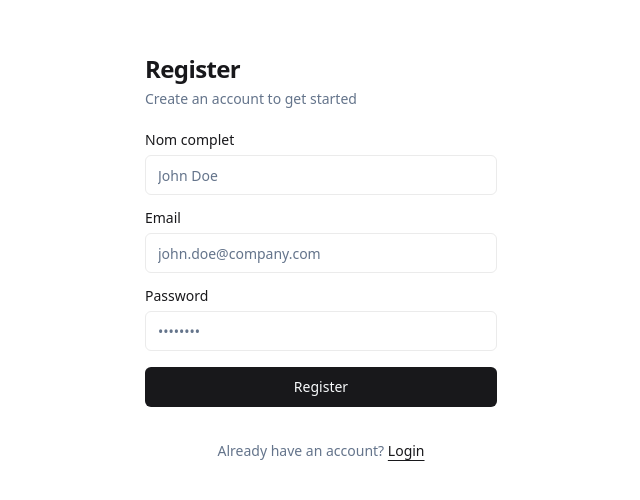
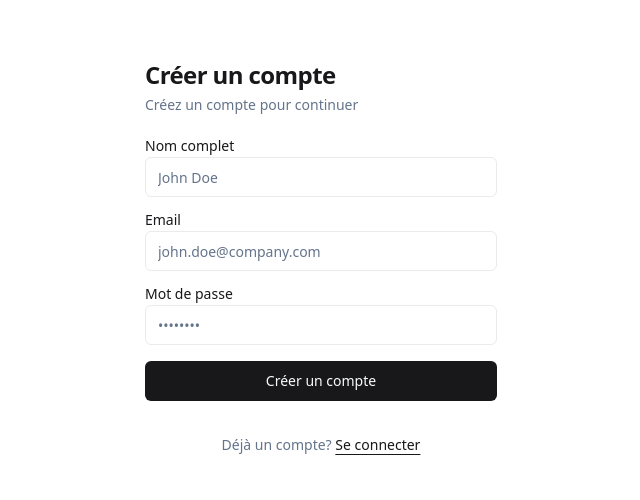
Before and after one commit to gerald-lbn/alexendria, a SvelteKit app: page /register in a window 1280 px wide. Shown: the part 138-638 px from the top of the page, without its empty margins (319-959 px from the left). Built offline with nearby package versions, Linux system fonts and the light colour scheme; no server answers; what drizzle-zod would draw is missing.

Commit message:
feat: add form enhancement

```diff
--- a/src/routes/(auth)/register/+page.svelte
+++ b/src/routes/(auth)/register/+page.svelte
@@ -1,26 +1,47 @@
 <script lang="ts">
+	import type { SubmitFunction } from '@sveltejs/kit';
+
 	import Heading from '$lib/components/auth/heading.svelte';
 	import Button from '$lib/components/ui/button/button.svelte';
 	import Input from '$lib/components/ui/input/input.svelte';
 	import Label from '$lib/components/ui/label/label.svelte';
+	import { enhance } from '$app/forms';
+
+	const { form } = $props();
+
+	let processing = $state(false);
+
+	const submit: SubmitFunction = () => {
+		processing = true;
+		return async ({ update }) => {
+			processing = false;
+			await update();
+		};
+	};
 </script>
 
 <div class="mx-auto flex h-svh max-w-sm flex-col justify-center space-y-6 p-4">
-	<Heading heading="Register" subheading="Create an account to get started" />
+	<Heading heading="Créer un compte" subheading="Créez un compte pour continuer" />
 
-	<form action="" class="grid space-y-4">
-		<div class="grid gap-2">
+	<form method="post" class="grid space-y-4" use:enhance={submit}>
+		<div class="grid gap-1">
 			<Label for="fullname">Nom complet</Label>
 			<Input required type="text" id="fullname" name="fullname" placeholder="John Doe" />
+			{#if form?.errors?.fullname}
+				<p class="text-sm text-destructive">{form.errors.fullname}</p>
+			{/if}
 		</div>
 
-		<div class="grid gap-2">
+		<div class="grid gap-1">
 			<Label for="email">Email</Label>
 			<Input required type="email" id="email" name="email" placeholder="john.doe@company.com" />
+			{#if form?.errors?.email}
+				<p class="text-sm text-destructive">{form.errors.email}</p>
+			{/if}
 		</div>
 
-		<div class="grid gap-2">
-			<Label for="password">Password</Label>
+		<div class="grid gap-1">
+			<Label for="password">Mot de passe</Label>
 			<Input
 				required
 				type="password"
@@ -29,14 +50,21 @@
 				placeholder="••••••••"
 				minlength={8}
 			/>
+			{#if form?.errors?.password}
+				<p class="text-sm text-destructive">{form.errors.password}</p>
+			{/if}
 		</div>
 
-		<Button type="submit">Register</Button>
+		<Button type="submit" disabled={processing}>
+			{#if processing}
+				Chargement...
+			{:else}
+				Créer un compte
+			{/if}
+		</Button>
 	</form>
 
-	<p class="text-muted-foreground text-center text-sm">
-		Already have an account? <Button href="/login" variant="link" class="p-0 underline">
-			Login
-		</Button>
+	<p class="text-center text-sm text-muted-foreground">
+		Déjà un compte? <Button href="/login" variant="link" class="p-0 underline">Se connecter</Button>
 	</p>
 </div>
```
